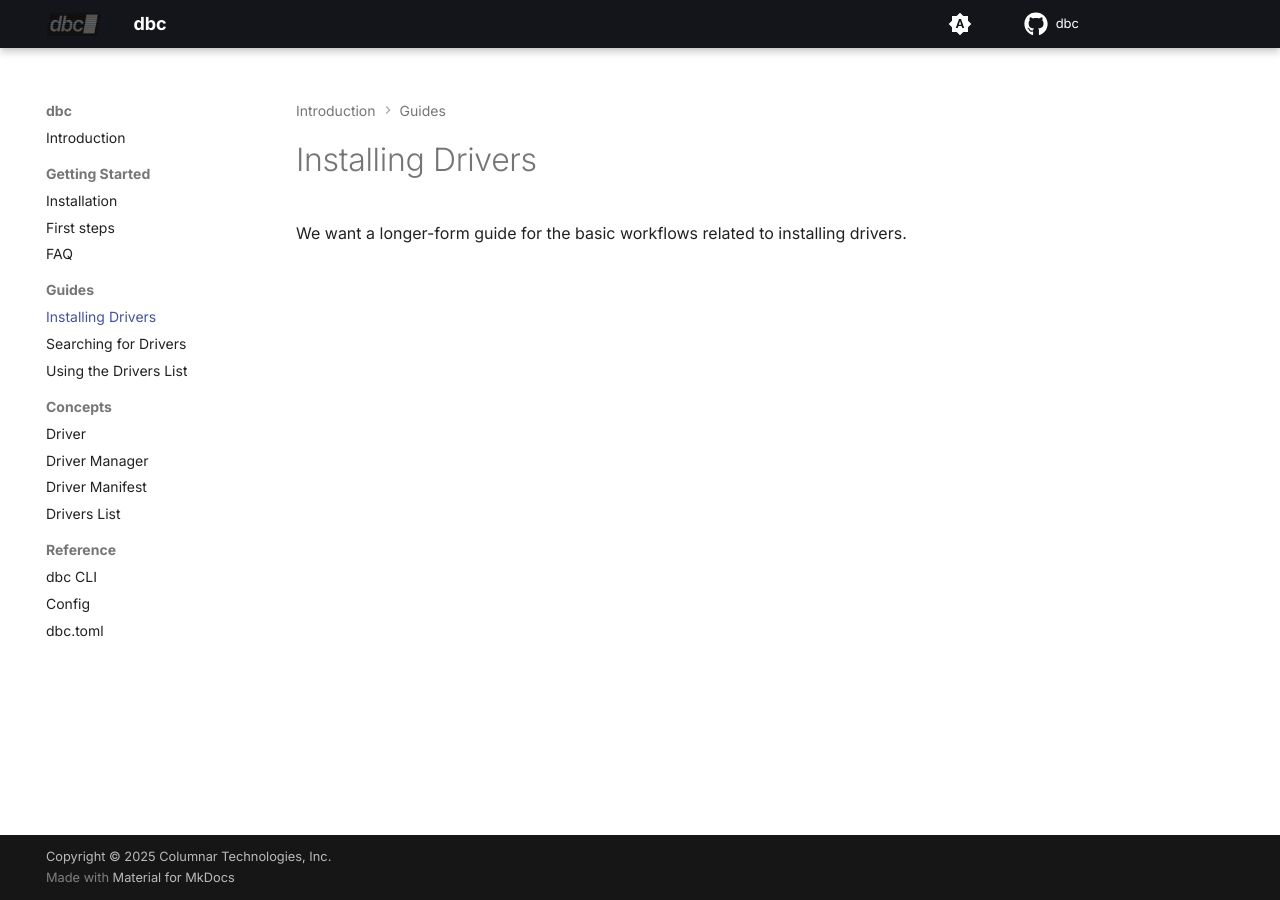
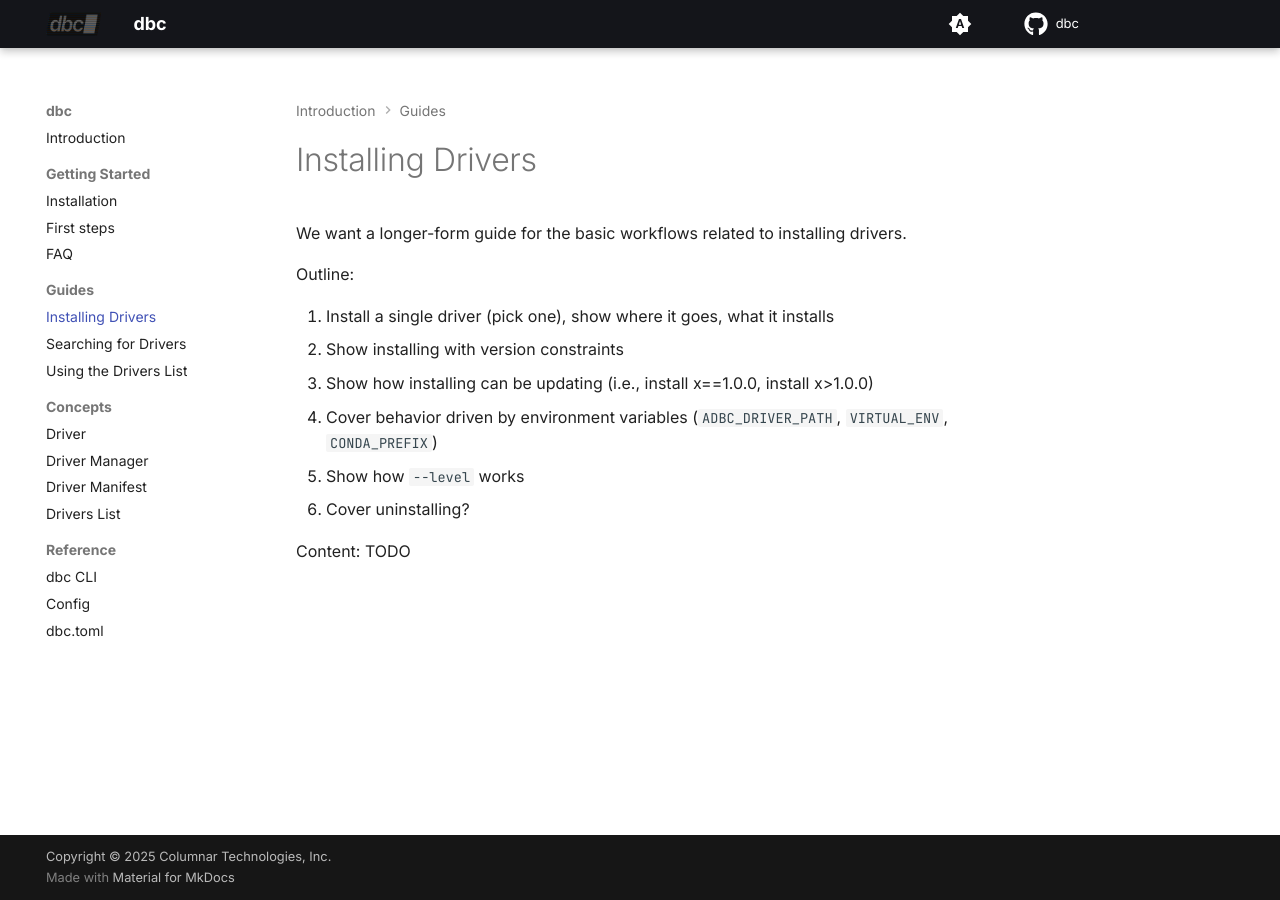
Before and after one commit to columnar-tech/dbc, an MkDocs documentation site: the page built from docs/guides/installing.md, in a window 1280 px wide. Built offline with MkDocs 1.6.1 and Material for MkDocs 9.7.7, drawn with Linux system fonts in a browser that asks for light colours; plug-ins that fetch from the network failed and are left out; comment, search, counter and statistics services are not loaded.

Commit message:
Add outlines for guides

```diff
--- a/docs/guides/installing.md
+++ b/docs/guides/installing.md
@@ -1,3 +1,14 @@
 # Installing Drivers
 
 We want a longer-form guide for the basic workflows related to installing drivers.
+
+Outline:
+
+1. Install a single driver (pick one), show where it goes, what it installs
+2. Show installing with version constraints
+3. Show how installing can be updating (i.e., install x==1.0.0, install x>1.0.0)
+4. Cover behavior driven by environment variables (`ADBC_DRIVER_PATH`, `VIRTUAL_ENV`, `CONDA_PREFIX`)
+5. Show how `--level` works
+6. Cover uninstalling?
+
+Content: TODO
```
Also changed, not shown: docs/guides/drivers_list.md (+10 -0 lines), docs/guides/searching.md (+8 -0 lines).
